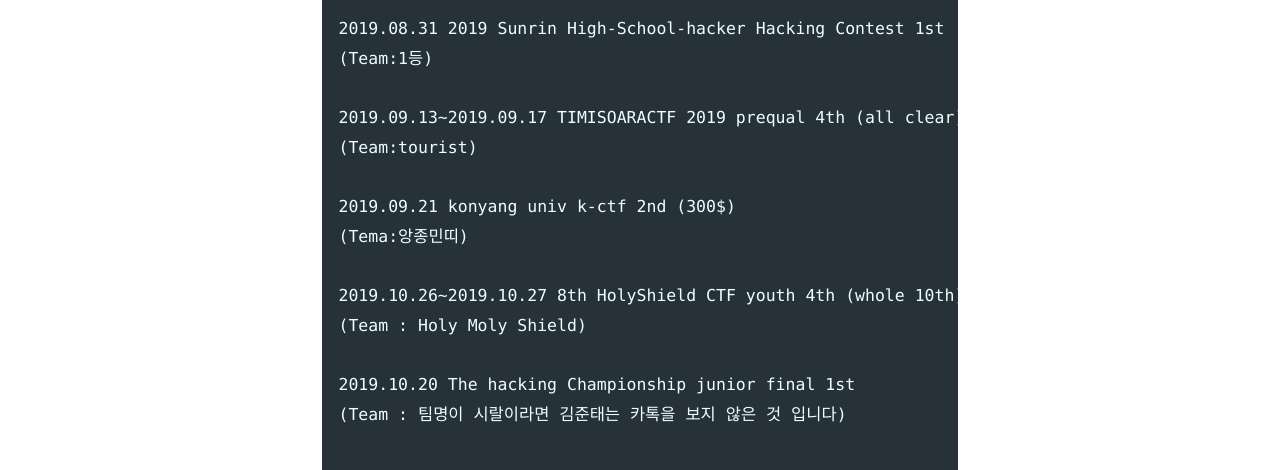
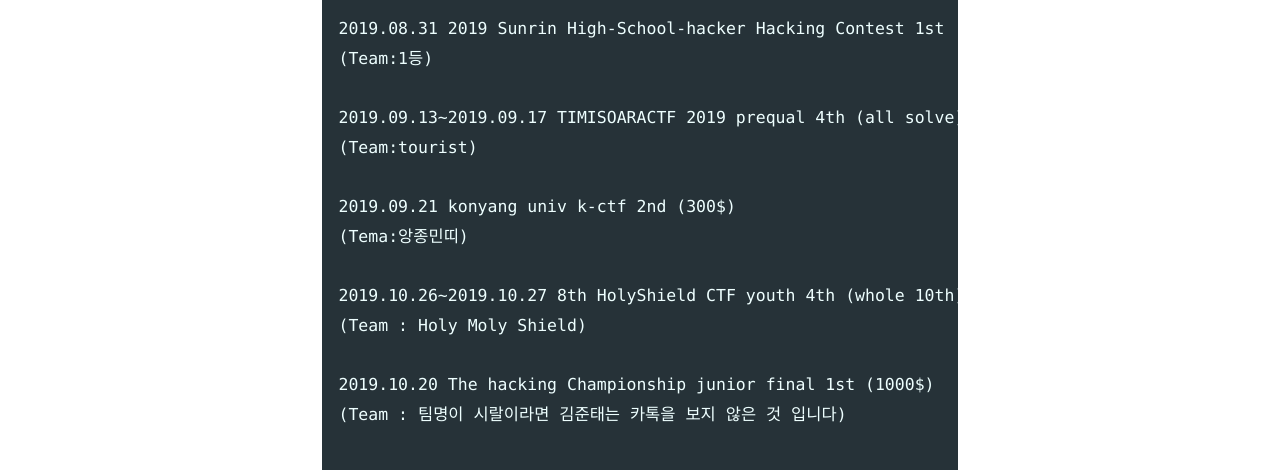
Before and after one commit to slyfizz3/slyfizz3.github.io, a Jekyll site: the page built from _pages/about.md, in a window 1280 px wide and 1400 px high. Shown: the part 927-1397 px from the top of the window. Built offline with Jekyll 4.4.1, drawn with Linux system fonts in a browser that asks for light colours; cached includes are drawn as plain includes; nearby versions of some CDN libraries; some of the changed text lies outside the part shown.

Commit message:
Update about.md

````diff
--- a/_pages/about.md
+++ b/_pages/about.md
@@ -34,7 +34,7 @@ History(2019)
 2019.08.31 2019 Sunrin High-School-hacker Hacking Contest 1st
 (Team:1등)
 
-2019.09.13~2019.09.17 TIMISOARACTF 2019 prequal 4th (all clear)
+2019.09.13~2019.09.17 TIMISOARACTF 2019 prequal 4th (all solve)
 (Team:tourist)
 
 2019.09.21 konyang univ k-ctf 2nd (300$)
@@ -43,7 +43,7 @@ History(2019)
 2019.10.26~2019.10.27 8th HolyShield CTF youth 4th (whole 10th)
 (Team : Holy Moly Shield)
 
-2019.10.20 The hacking Championship junior final 1st
+2019.10.20 The hacking Championship junior final 1st (1000$)
 (Team : 팀명이 시랄이라면 김준태는 카톡을 보지 않은 것 입니다)
 
 ```
````
